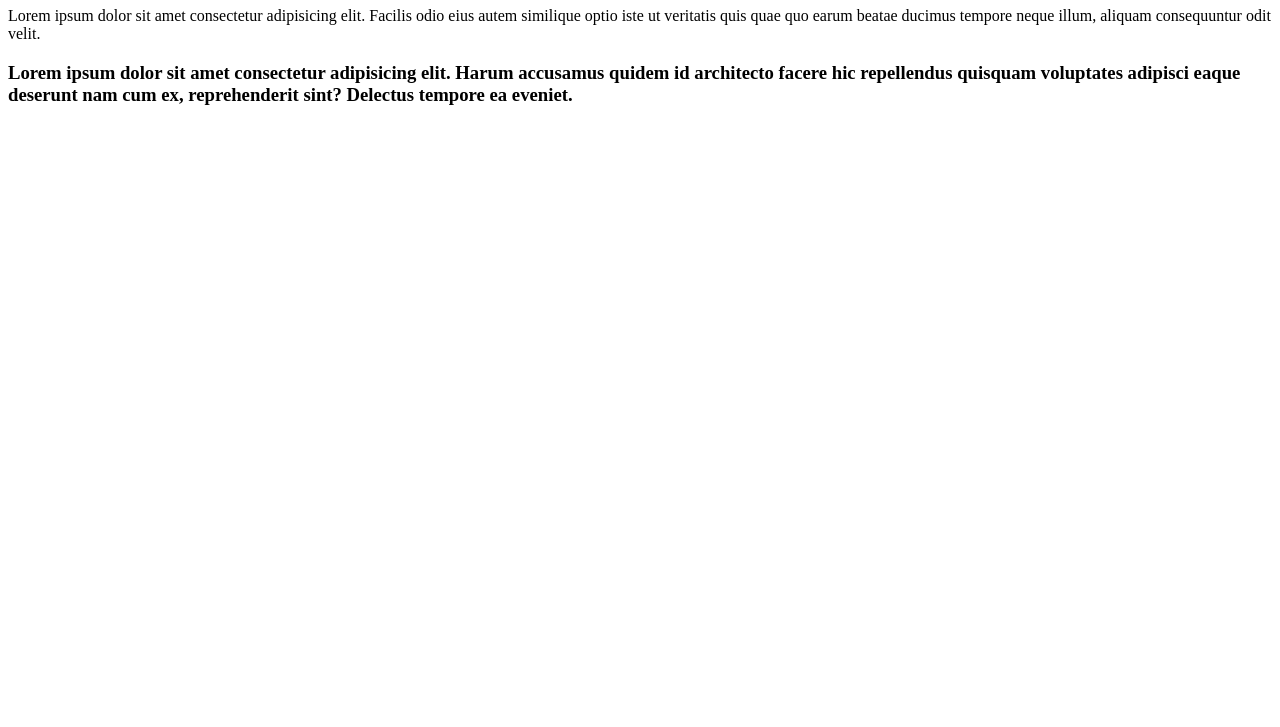
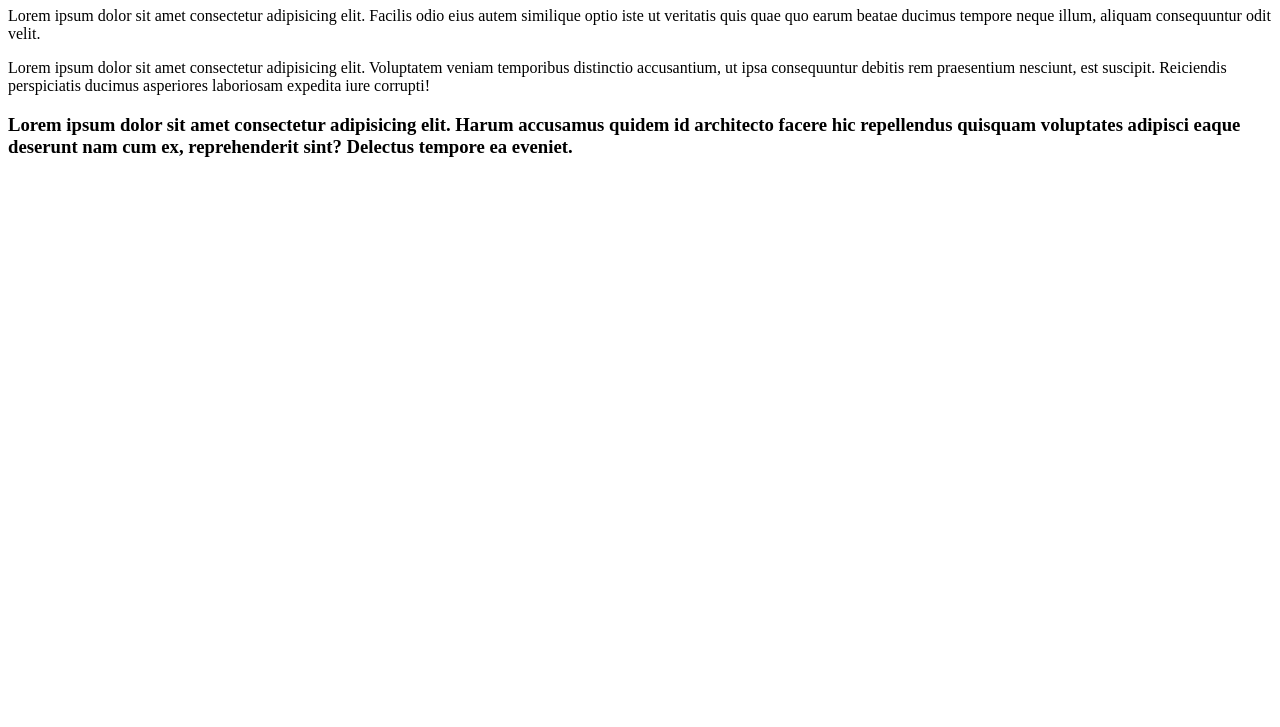
Before and after one commit to JoaoVituu/teste, a plain HTML site: page site/index.html in a window 1280 px wide. Shown: the part 73-800 px from the top of the page. Drawn offline with Linux system fonts and the light colour scheme.

Commit message:
adicionado
paragrafo aletorio (escrevi tudo sem acento porque tava afim)

```diff
--- a/site/index.html
+++ b/site/index.html
@@ -8,6 +8,7 @@
 <body>
     <h1>Cara escreve de mais</h1>
     <p>Lorem ipsum dolor sit amet consectetur adipisicing elit. Facilis odio eius autem similique optio iste ut veritatis quis quae quo earum beatae ducimus tempore neque illum, aliquam consequuntur odit velit.</p>
+    <p>Lorem ipsum dolor sit amet consectetur adipisicing elit. Voluptatem veniam temporibus distinctio accusantium, ut ipsa consequuntur debitis rem praesentium nesciunt, est suscipit. Reiciendis perspiciatis ducimus asperiores laboriosam expedita iure corrupti!</p>
     <h3>Lorem ipsum dolor sit amet consectetur adipisicing elit. Harum accusamus quidem id architecto facere hic repellendus quisquam voluptates adipisci eaque deserunt nam cum ex, reprehenderit sint? Delectus tempore ea eveniet.</h3>
 </body>
 </html>
```
